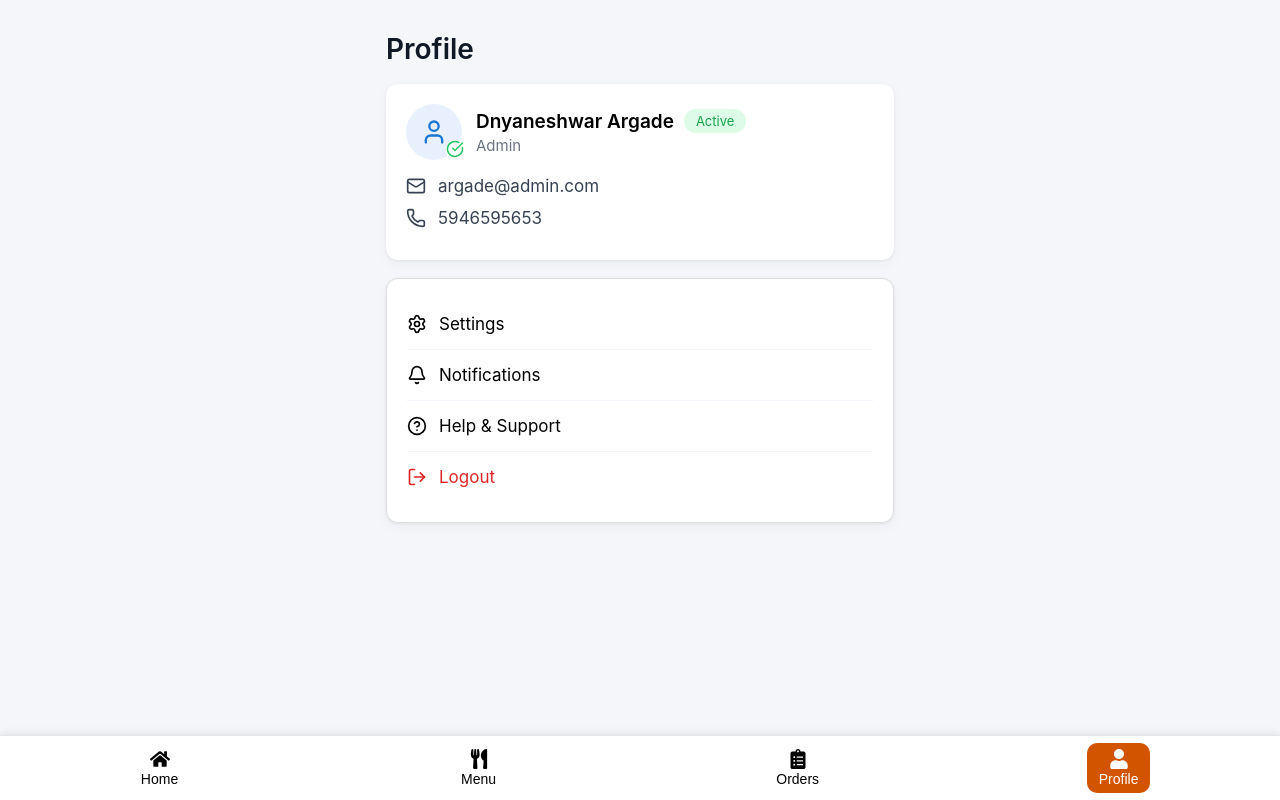
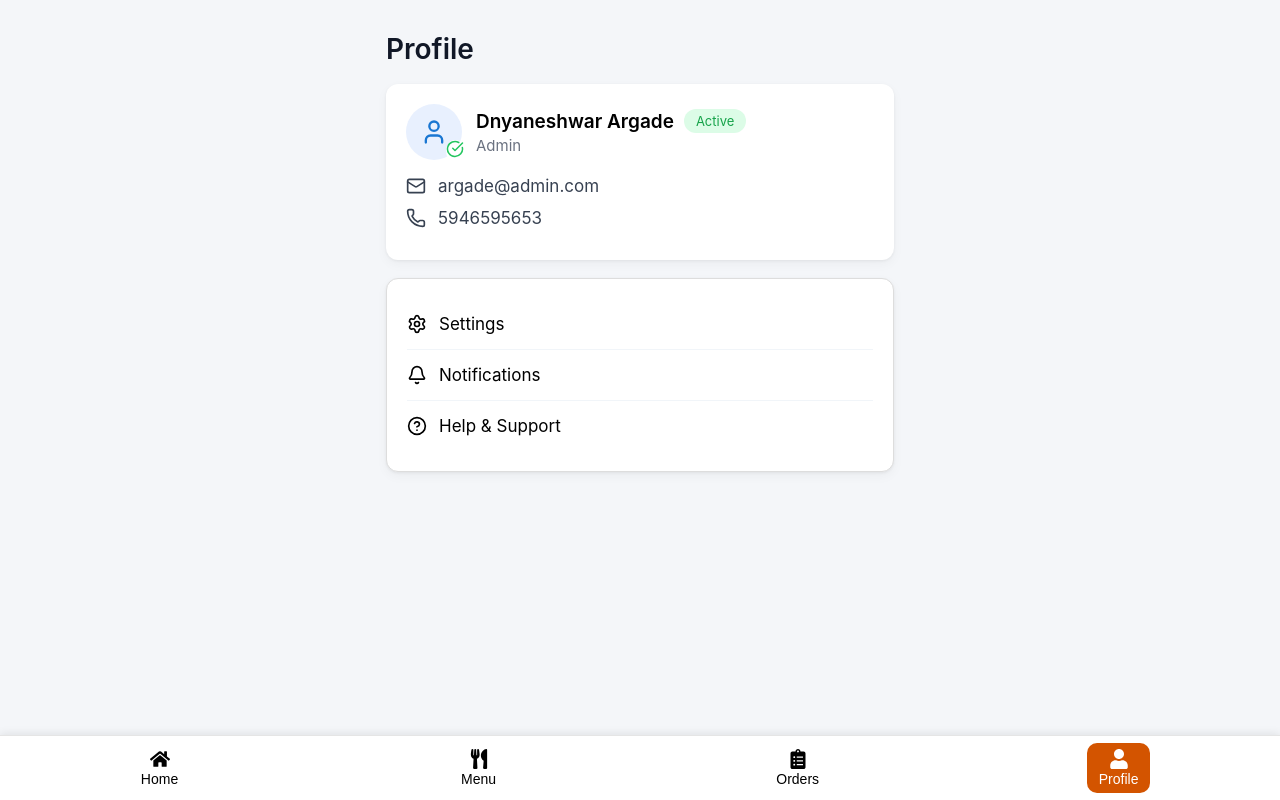
Before and after one commit to DnyaneshwarArgade/Kolhapuri-Hotel, a React (Vite) app: page /profile in a window 1280 px wide. Built offline with nearby package versions, Linux system fonts and the light colour scheme.

Commit message:
some changes

```diff
--- a/src/Pages/Profile/Profile.css
+++ b/src/Pages/Profile/Profile.css
@@ -171,14 +171,6 @@
   border-bottom: none;
 }
 
-.menu-row:hover {
-  background: #f9fafb;
-}
-
-.logout {
-  color: #dc2626;
-}
-
 /* Tablet */
 @media (min-width: 768px) {
 
--- a/src/Pages/Profile/Profile.jsx
+++ b/src/Pages/Profile/Profile.jsx
@@ -7,7 +7,6 @@ import {
   Settings,
   Bell,
   HelpCircle,
-  LogOut,
   CheckCircle
 } from "lucide-react";
 
@@ -42,7 +41,7 @@ const Profile = () => {
               <div className="name-row">
 
                 <h3 className="name">
-                 Dnyaneshwar Argade
+                  Dnyaneshwar Argade
                 </h3>
 
                 <span className="active-badge">
@@ -94,11 +93,6 @@ const Profile = () => {
             <span>Help & Support</span>
           </div>
 
-          <div className="menu-row logout">
-            <LogOut size={20} />
-            <span>Logout</span>
-          </div>
-
         </div>
 
       </div>
```
